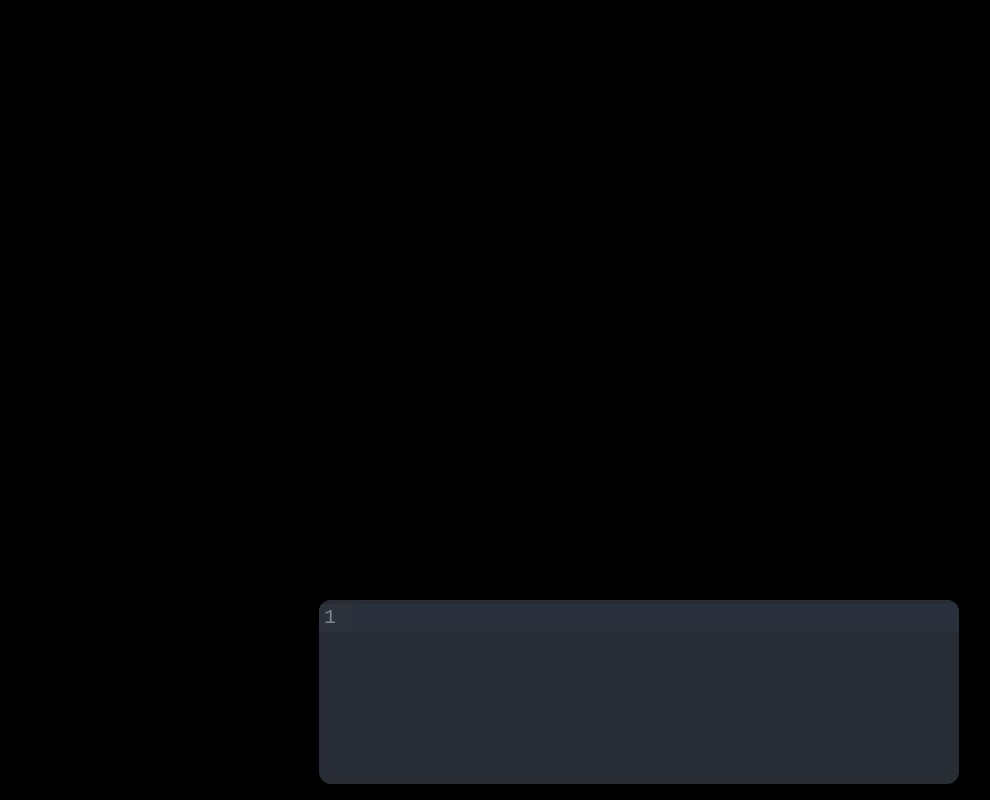
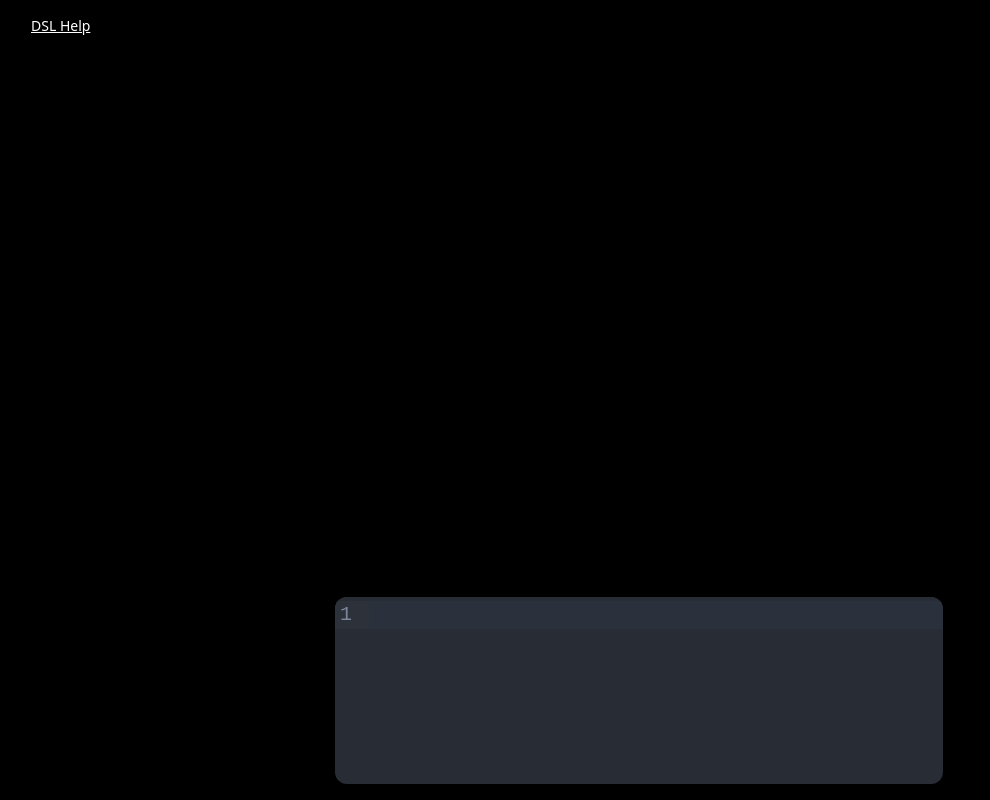
Before and after one commit to loganhochwald/2D-to-3D, a React (Vite) app: page / in a window 1280 px wide. Shown: the whole page, without its empty margins (1-991 px from the left). Built offline with nearby package versions, Linux system fonts and the light colour scheme.

Commit message:
feat: add tooltip for dsl explanation

```diff
--- a/src/App.tsx
+++ b/src/App.tsx
@@ -1,6 +1,7 @@
 import { useState, useMemo } from 'react';
 import Editor from './components/Editor';
 import Scene from './components/Scene';
+import DSLTooltip from './components/DSLTooltip';
 import { parseDSL } from './dsl/dslParser';
 
 function App() {
@@ -8,12 +9,13 @@ function App() {
   const shapes = useMemo(() => parseDSL(code), [code]);
 
   return (
-    <div className="flex flex-col h-screen bg-black">
+    <div className="flex flex-col h-screen bg-black p-4 sm:px-8">
+      <DSLTooltip />
       <div className="h-3/4">
         <Scene shapes={shapes} />
       </div>
       <div className="h-1/4 flex justify-center">
-        <div className="w-5/6 sm:w-1/2 mb-4">
+        <div className="w-5/6 sm:w-1/2">
           <Editor initialDoc={code} onChange={(val) => setCode(val)} />
         </div>
       </div>
--- /dev/null
+++ b/src/components/DSLTooltip.tsx
@@ -0,0 +1,40 @@
+import { useState } from 'react';
+
+export default function DSLTooltip() {
+  const [show, setShow] = useState(false);
+
+  return (
+    <div className="relative text-white text-sm">
+      <button
+        className="underline cursor-pointer"
+        onClick={() => setShow(!show)}
+      >
+        DSL Help
+      </button>
+      {show && (
+        <div className="absolute z-10 mt-2 p-3 w-72 bg-gray-800 border border-gray-600 rounded shadow-lg text-xs leading-relaxed">
+          <p className="mb-1">
+            <strong>Syntax:</strong> <code>shape(param=value, ...)</code>
+          </p>
+          <p className="mb-2">
+            Supported shapes: <code>cube</code>, <code>sphere</code>
+            <br />
+            Position params (<code>x</code>, <code>y</code>, <code>z</code>)
+            default to <code>0</code>
+          </p>
+          <p>
+            <strong>Examples:</strong>
+          </p>
+          <ul className="list-disc list-inside">
+            <li>
+              <code>cube(size=1, x=0, y=0, z=0)</code>
+            </li>
+            <li>
+              <code>sphere(radius=1, x=2, y=1, z=-1)</code>
+            </li>
+          </ul>
+        </div>
+      )}
+    </div>
+  );
+}
```
